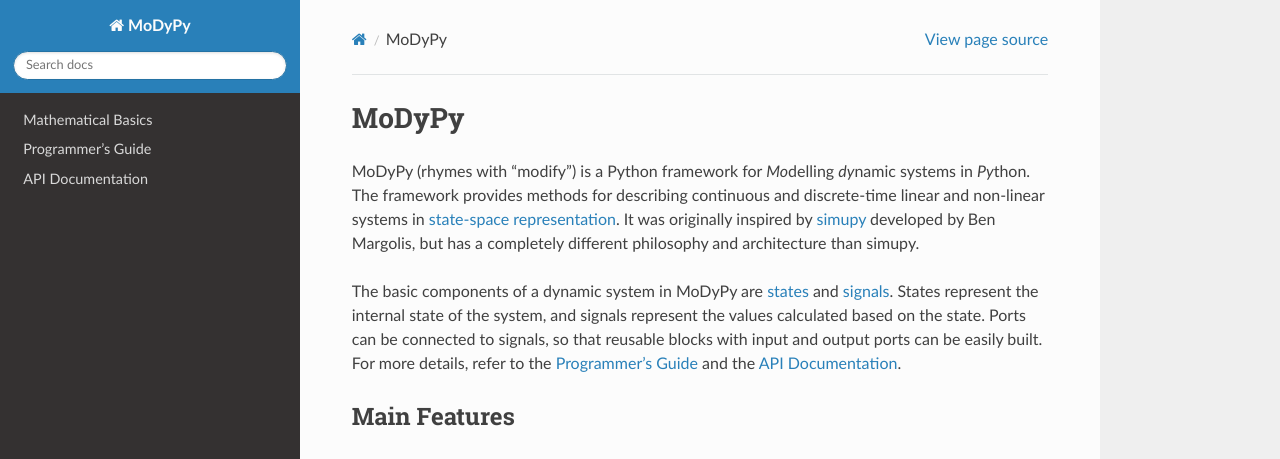
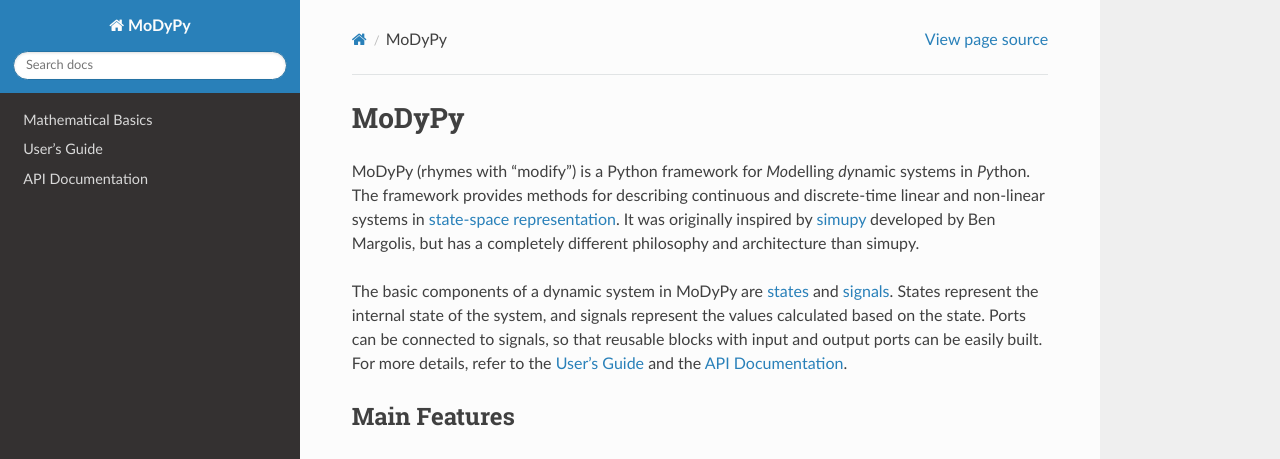
Before and after one commit to modypy/modypy, a Sphinx documentation site: the page built from docs/index.rst, in a window 1280 px wide and 1400 px high. Shown: the top 459 px of the window. Built offline with Sphinx 7.4.7 and the Read the Docs theme 2.0.0, drawn with Linux system fonts in a browser that asks for light colours; the version number could not be read and is left out; some of the changed text lies outside the part shown.

Commit message:
- Rename "Programmer's Guide" to "User's Guide" - Link to new domain

```diff
--- a/docs/guide.rst
+++ b/docs/guide.rst
@@ -1,5 +1,5 @@
-Programmer's Guide
-==================
+User's Guide
+============
 
 Before you start diving into the details of programming systems and blocks, have
 a look at the :doc:`mathematical background of dynamical systems <math>`, if you
--- a/docs/index.rst
+++ b/docs/index.rst
@@ -15,7 +15,7 @@
 States represent the internal state of the system, and signals represent the
 values calculated based on the state. Ports can be connected to signals, so that
 reusable blocks with input and output ports can be easily built. For more details,
-refer to the :doc:`Programmer's Guide <guide>` and the
+refer to the :doc:`User's Guide <guide>` and the
 :doc:`API Documentation <api/api>`.
 
 Main Features
@@ -56,7 +56,7 @@
     Simulation of a DC-motor with propeller
 
 Check out the examples in the ``examples`` directory and the
-:doc:`Programmer's Guide <guide>`, which include:
+:doc:`User's Guide <guide>`, which include:
 
 ``dcmotor.py``
     A simple example using a DC-motor driving a propeller and sampling the
```
Also changed, not shown: README.rst (+5 -2 lines).
